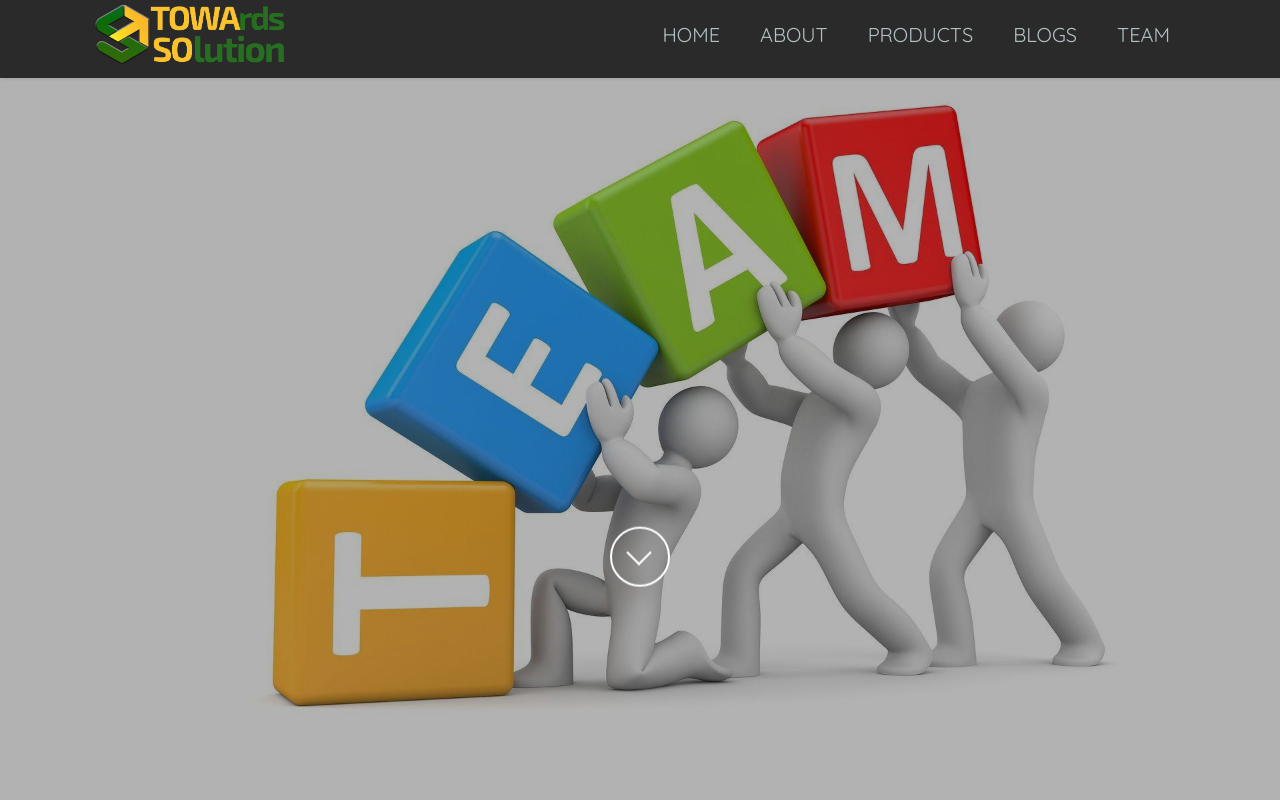
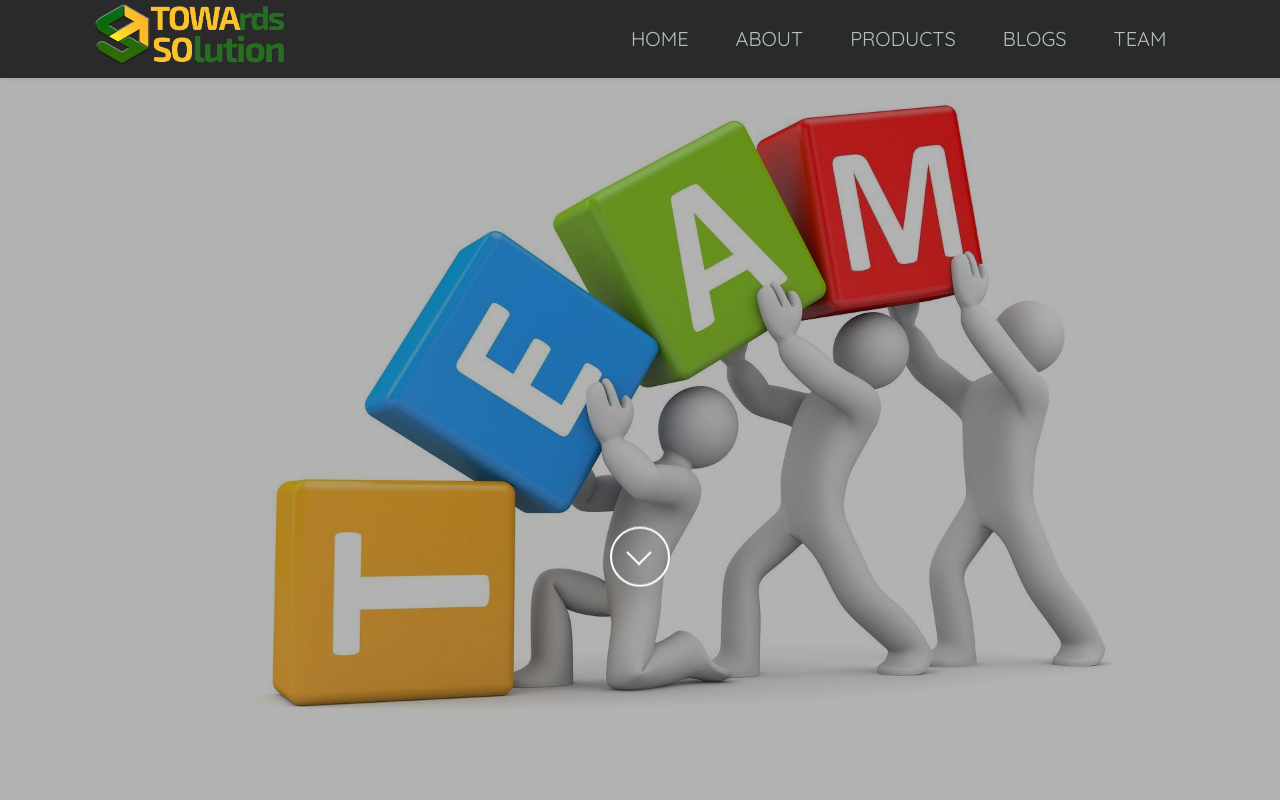
Before and after one commit to iitiansuyash/towaso-1, a Next.js app: page /team in a window 1280 px wide. Shown: the top 800 px of the page. Built offline with nearby package versions, Linux system fonts and the light colour scheme.

Commit message:
Update globals.css

```diff
--- a/styles/globals.css
+++ b/styles/globals.css
@@ -159,6 +159,7 @@ body {
 
 
       font-size: 20px;
+      margin: 3.5px;
       border: rgb(35, 35, 35);
       z-index: 999;
     }
```
